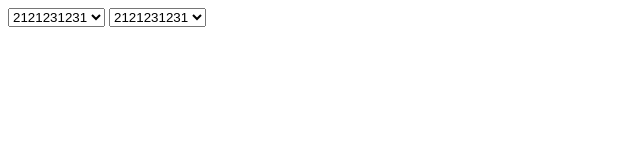
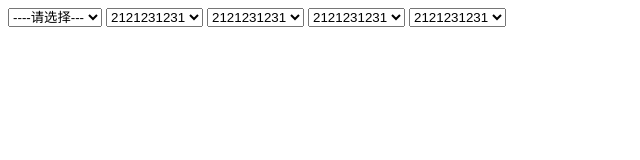
Before and after one commit to Mr0Lz/MultiLevelLinkage, a plain HTML site: page index.html in a window 1280 px wide. Shown: the whole page, without its empty margins (0-640 px from the left). Drawn offline with Linux system fonts and the light colour scheme.

Commit message:
获取到所有select数组级别从0到length

```diff
--- a/MultiLevelLinkage.js
+++ b/MultiLevelLinkage.js
@@ -1,34 +1,102 @@
 var MultiLevelLinkage;
 !(function(){
+if (!Array.prototype.indexOf){ Array.prototype.indexOf = function(elt /*, from*/){ var len = this.length >>> 0; var from = Number(arguments[1]) || 0; from = (from < 0) ? Math.ceil(from) : Math.floor(from); if (from < 0) from += len; for (; from < len; from++) { if (from in this && this[from] === elt) return from; } return -1; }; }
 	function Linkage(){
+		if(isIE(6)||isIE(7)){
+			alert("等死吧,没救了,告辞");
+		}
+		this.defaultText="请选择";
 	}
 
 	function _init(opt){
-		if(opt.selectDoc){
-			if(checkDoc(opt.selectDoc)){
-				this.ele=opt.selectDoc
+		if(!opt.options||opt.options.length===0){throw "请设置options"}
+		this.data=opt.options;
+		this.ele=getDoc(opt.selectDoc);
+		if(!this.ele){throw "没有获取到select,1.请输出正确的选着器"}
+		if(!this.ele.getAttribute("init")){this.ele.setAttribute("init",true)}
+		else{throw "重复绑定"}
+		clear(this.ele);
+		this.selectArr=getSelectDoc(this,opt);
+		createdefaultText(this,opt);
+		fillOption(this,this.data);
+		return this;
+	}
+	//清空option
+	function clear(ele){
+		ele.innerHTML="";
+	}
+	//浏览器版本检测
+	function  isIE (ver){
+	    var b = document.createElement('b')
+	    b.innerHTML = '<!--[if IE ' + ver + ']><i></i><![endif]-->'
+	    return b.getElementsByTagName('i').length === 1;
+	}
+	//获取是select
+	function getDoc(ele){
+		if(typeof ele==="string"){
+			var e=document.querySelector(ele)
+			if (e.nodeName.toLocaleLowerCase()==="select") {
+				return e;
+			}
+		}else if (ele.nodeName.toLocaleLowerCase()==="select") {
+			return ele;
+		}
+	}
+	//创建defaultText
+	function  createdefaultText(context,data){
+		var defaultText=data.defaultText||context.defaultText;
+		context.ele.add(createOption('option',defaultText));
+	}
+	//创建option
+	function createOption(type,text,val){
+		var option=document.createElement(type);
+		val&&option.setAttribute("value",val);
+		option.text=text;
+		return option;
+	}
+	//填充options
+	function fillOption(that,arr){
+		if(arr.length===0){return ;}
+		for (var i = 0; i < arr.length; i++) {
+			l(arr[i]);
+		}
+	}
+	//数组转为对象
+	function arrToObj(data){
+		var o={}
+		for (var i = 0; i < data.length; i++) {
+			   o[i]=data[i];
+		}
+		return o;
+	}
+	//获取select arr
+	function getSelectDoc(that,data){
+		var arr=[];
+		arr.push(getDoc(data.selectDoc));//第一级select
+		function get(data){
+			var options=data.options;
+			if(options){
+				for (var i = 0; i < options.length; i++) {
+					var rel=options[i].rel
+					if(rel){
+						for (var j = 0; j < rel.length; j++) {
+							arr.push(getDoc(rel[j].selectDoc));
+							get(rel[j]);
+						}
+					}else{return;}
+				}
+			}else{
+				return;
 			}
 		}
+		get(data);
+		return arr
+	}
+	Linkage.prototype.init=_init;
 
-		return this;
-	}
-
-	function checkDoc(ele){
-		if(typeof ele==="string"){
-			if (document.querySelector(ele).nodeName.toLocaleLowerCase()==="select") {
-				return true
-			}
-		}else if (ele.nodeName.toLocaleLowerCase()==="select") {
-			return true
-		}else {
-			throw  "不是下拉框节点"
-		}
-	}
-
-	Linkage.prototype.init=_init
-
-
+function  l(s){console.log(s)}
 
 	MultiLevelLinkage=new Linkage();
+
 })
 (window,document)
--- a/index.html
+++ b/index.html
@@ -8,24 +8,51 @@
 	<select id="s" class="c">
 		<option>2121231231</option>
 	</select>
-	<select  class="c">
+	<select  class="c2">
+		<option>2121231231</option>
+	</select>
+	<select  class="c3">
+		<option>2121231231</option>
+	</select>
+	<select  class="c4">
+		<option>2121231231</option>
+	</select>
+	<select  class="c5">
 		<option>2121231231</option>
 	</select>
 	<div id="d"></div>
 </body>
 <script type="text/javascript" src="MultiLevelLinkage.js"></script>
 <script type="text/javascript">
+
+
+
 	var data={
 	//一级select
+	defaultText:"----请选择---",//提示的文字
 	selectDoc:".c",//doc对象,id..等字符串
 	//一级select 的option选项
-	option:[
-	{},
-	{},
-	{}
-	]
+	options:[
+	{
+		text:"122222",value:222222222,
+		rel:[//二级select
+			{defaultText:"请选择",selectDoc:".c2",
+				options:[{text:"111111",value:123123123,
+						rel:[{selectDoc:".c3",text:"3333333",value:3333333}]
+					},
+					{text:"4444",value:44444,
+						rel:[{selectDoc:".c4",text:"4444",value:4444,
+								options:[{text:"333333",value:123123123,
+									rel:[{selectDoc:".c5",text:"55555555",value:55555555}]
+									}]
+							}]
+					}]
+			}]
+	},
+	{text:"111111",value:123123123}]
 }
 var l=MultiLevelLinkage.init(data);
+//MultiLevelLinkage.init(data);
 console.log(l)
 </script>
 </html>
```
